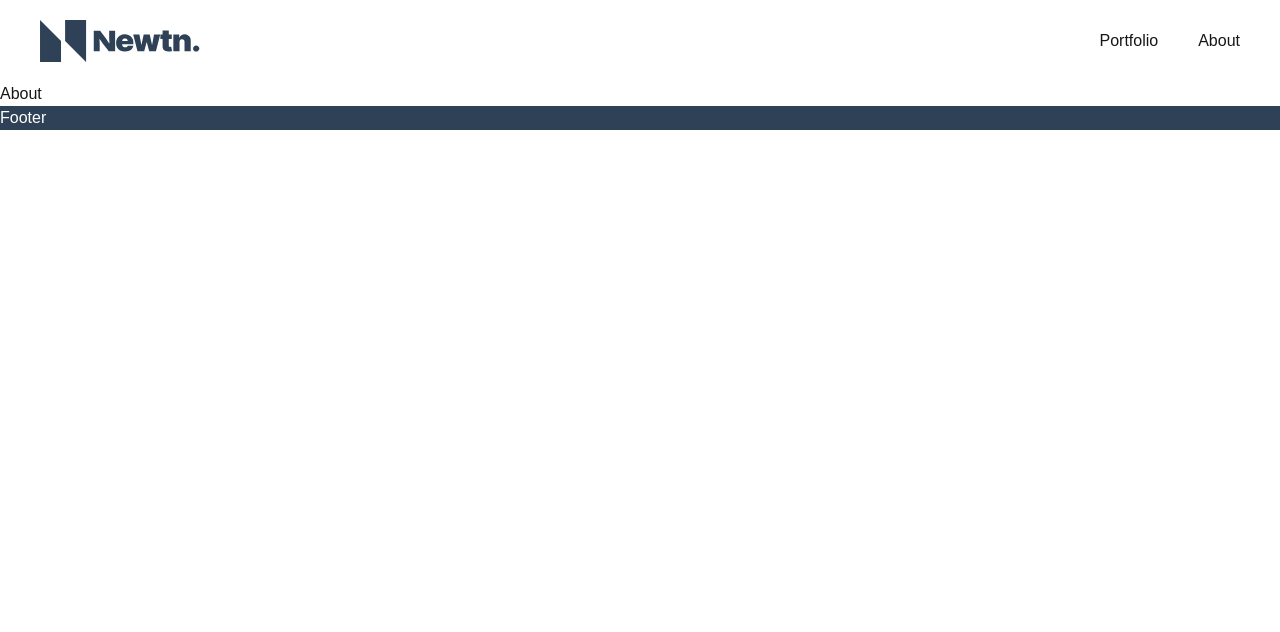
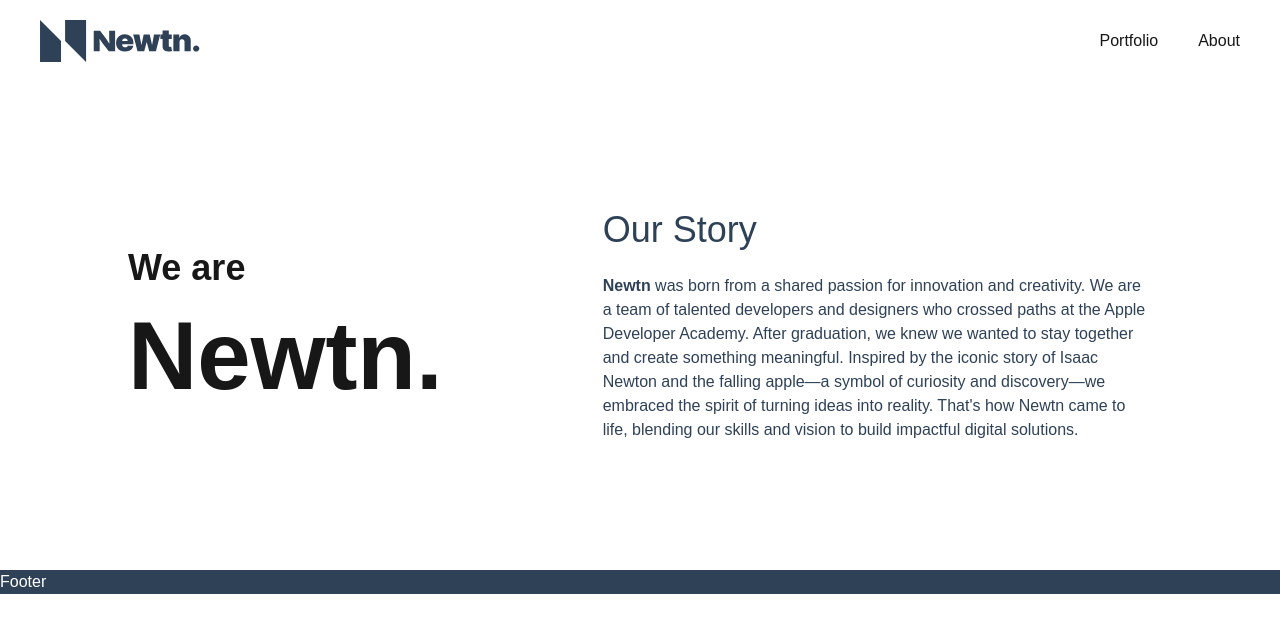
Before and after one commit to fragern/newtn-website, a Next.js app: page /about in a window 1280 px wide. Shown: the top 632 px of the page. Built offline with nearby package versions, Linux system fonts and the light colour scheme.

Commit message:
fix(our story section): replaced ' with ;

```diff
--- a/src/app/about/page.tsx
+++ b/src/app/about/page.tsx
@@ -1,7 +1,27 @@
 export default function About() {
   return (
-    <>
-      <p className="font-generalsans font-light">About</p>
-    </>
+    <div className="flex flex-col">
+      <section className="flex flex-col gap-20 px-20 py-32 lg:flex-row lg:items-center lg:justify-center lg:gap-40 lg:px-32">
+        <div className="flex flex-col gap-5 text-4xl">
+          <p className="font-semibold">We are</p>
+          <p className="text-8xl font-black">Newtn.</p>
+        </div>
+
+        <div className="flex flex-col gap-6">
+          <h1 className="text-4xl font-medium text-primary">Our Story</h1>
+          <p className="text-base text-primary">
+            <span className="font-bold">Newtn</span> was born from a shared
+            passion for innovation and creativity. We are a team of talented
+            developers and designers who crossed paths at the Apple Developer
+            Academy. After graduation, we knew we wanted to stay together and
+            create something meaningful. Inspired by the iconic story of Isaac
+            Newton and the falling apple—a symbol of curiosity and discovery—we
+            embraced the spirit of turning ideas into reality. That&apos;s how
+            Newtn came to life, blending our skills and vision to build
+            impactful digital solutions.
+          </p>
+        </div>
+      </section>
+    </div>
   );
 }
```
